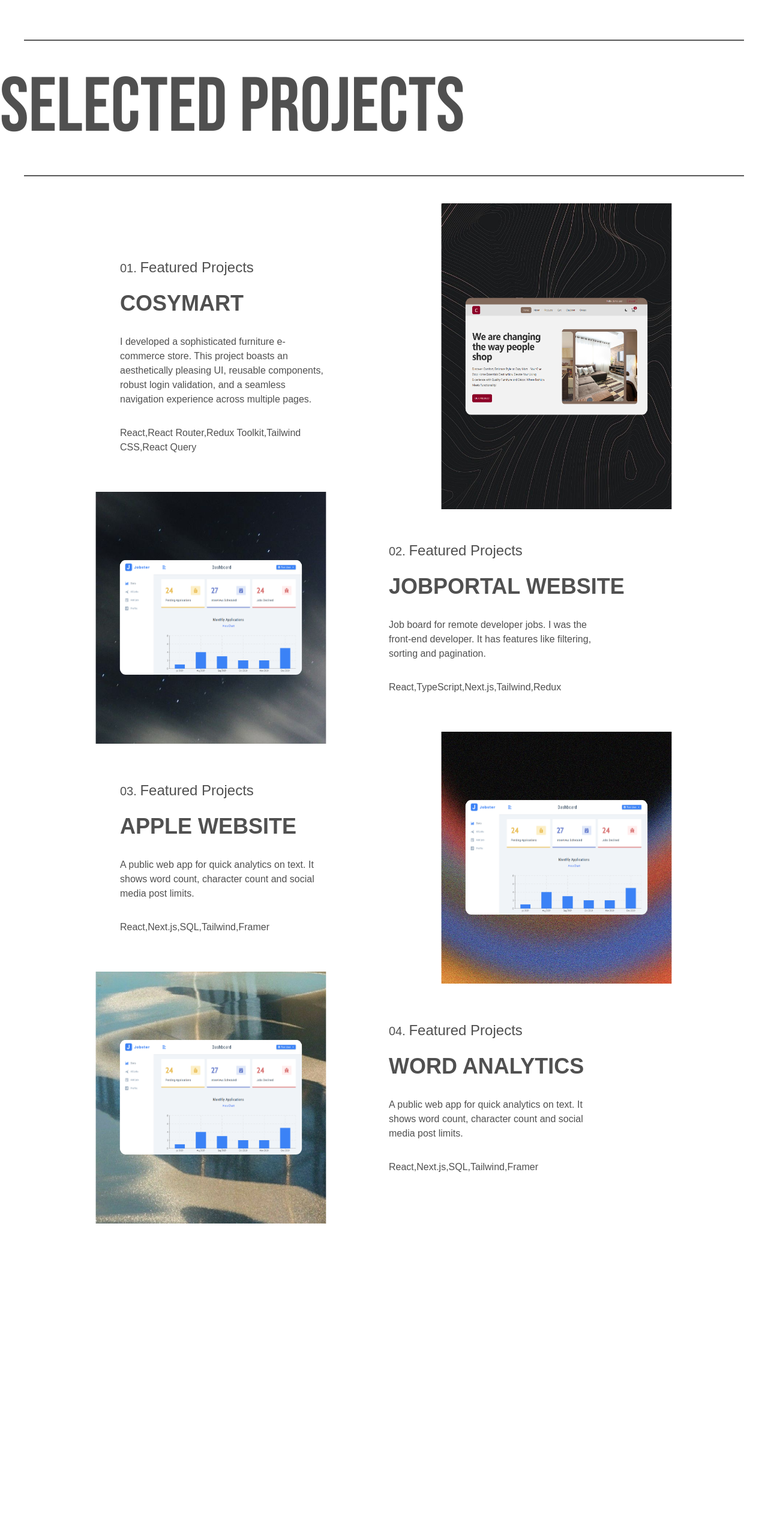
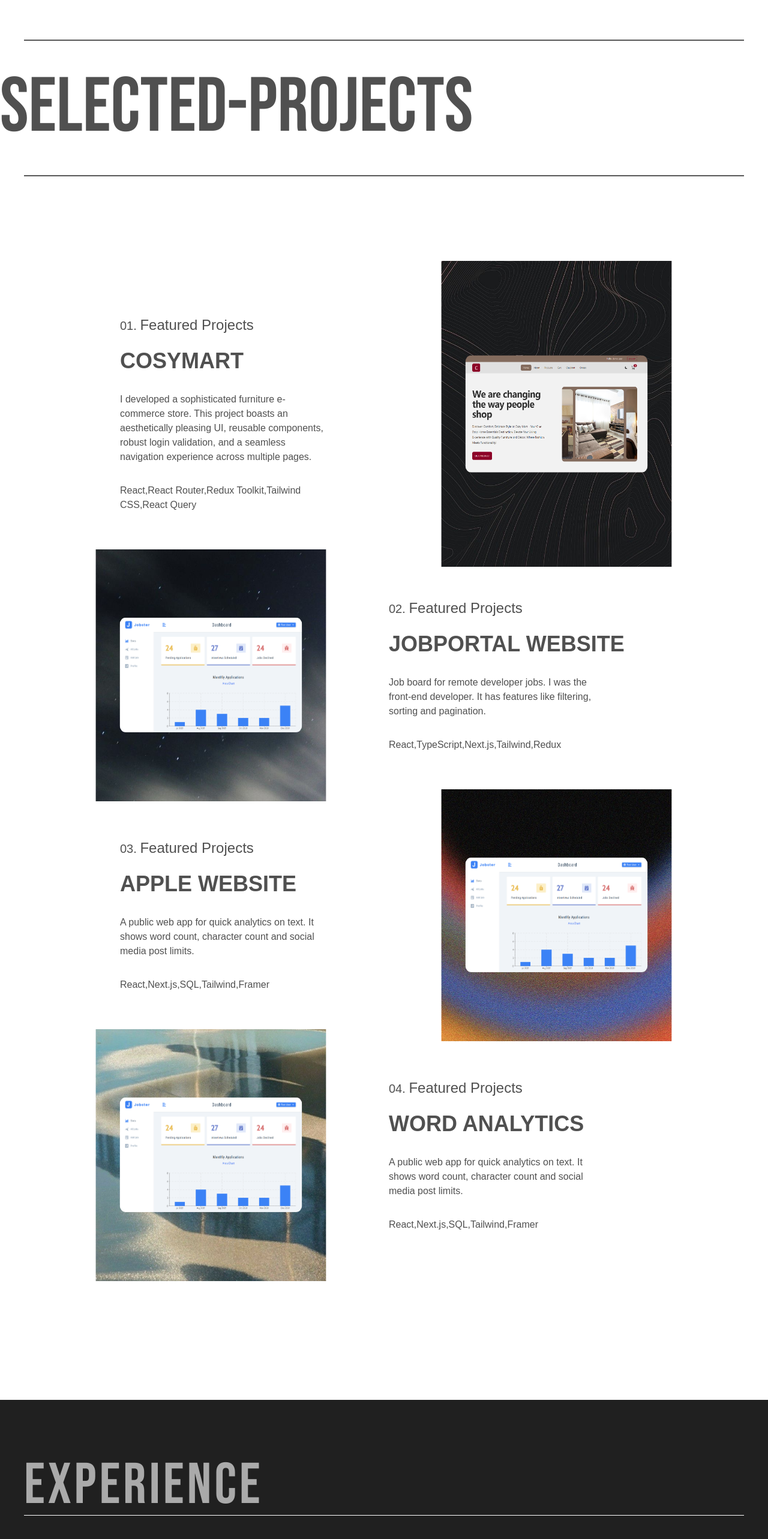
Before and after one commit to stharavi01/react-portfolio, a React (Vite) app: page / in a window 1280 px wide. Shown: the part 905-3471 px from the top of the page at 60% size. Before the commit the page ends 2967 px from the top, so only its background shows below. Built offline with nearby package versions, Linux system fonts and the light colour scheme.

Commit message:
update experience section

```diff
--- a/data.js
+++ b/data.js
@@ -113,7 +113,7 @@
         title: "Apple Website",
         number: "03",
         description:
-            "A public web app for quick analytics on text. It shows word count, character count and social media post limits.",
+            "A public web app for quick analytics on text. It shows word count, character count and social media post limits. ",
         tags: ["React", "Next.js", "SQL", "Tailwind", "Framer"],
         imageUrl: JobPortalImage,
         backgroundUrl: Bg3,
--- a/src/App.jsx
+++ b/src/App.jsx
@@ -1,10 +1,16 @@
+import Experience from "./components/Experience";
 import Home from "./components/Home";
 import Projects from "./components/Projects";
+import Skill from "./components/Skill";
+import Contact from "./components/Contact";
 const App = () => {
 	return (
 		<div>
 			<Home />
 			<Projects />
+			<Experience />
+			<Skill />
+			<Contact />
 		</div>
 	);
 };
--- a/src/components/Contact.jsx
+++ b/src/components/Contact.jsx
@@ -0,0 +1,4 @@
+const Contact = () => {
+	return <div>Contact</div>;
+};
+export default Contact;
--- a/src/components/Experience.jsx
+++ b/src/components/Experience.jsx
@@ -1,4 +1,14 @@
 const Experience = () => {
-	return <div></div>;
+	return (
+		<section
+			id="experience"
+			className="w-full h-screen text-lightWhite bg-lightBlack">
+			<div className="py-24">
+				<div className="uppercase font-BebasNeue font-light text-[6rem] border-b border-white mx-10 leading-none tracking-wider">
+					<p>Experience </p>
+				</div>
+			</div>
+		</section>
+	);
 };
 export default Experience;
--- a/src/components/Projects.jsx
+++ b/src/components/Projects.jsx
@@ -4,18 +4,18 @@
 
 const About = () => {
 	return (
-		<section id="about" className="w-full text-darkGray">
+		<section id="projects" className="w-full text-darkGray my-20">
 			{/* Selected Projects */}
 			<div className="my-24">
 				<div className="border-b-2 border-black mx-10 border-opacity-70"></div>
 				<div className="uppercase py-4 font-BebasNeue font-light text-[8rem]">
-					Selected Projects
+					Selected-Projects
 				</div>
 				<div className="border-b-2 border-black mx-10 border-opacity-70"></div>
 			</div>
 
 			{/* Projects */}
-			<div className="px-24">
+			<div className="px-24 py-24">
 				{projectsData.map((project, index) => (
 					<div
 						key={project.title}
--- /dev/null
+++ b/src/components/Skill.jsx
@@ -0,0 +1,4 @@
+const Skill = () => {
+	return <div>Skill</div>;
+};
+export default Skill;
```
